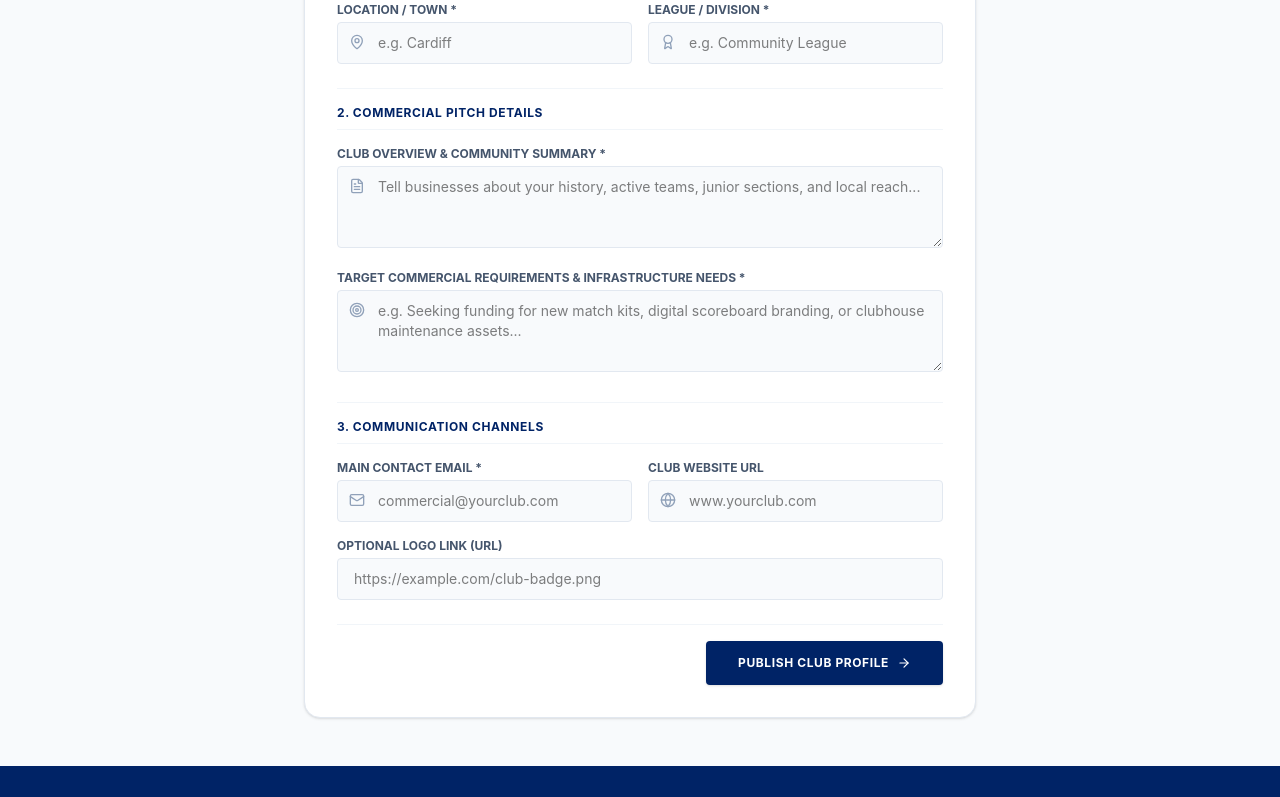
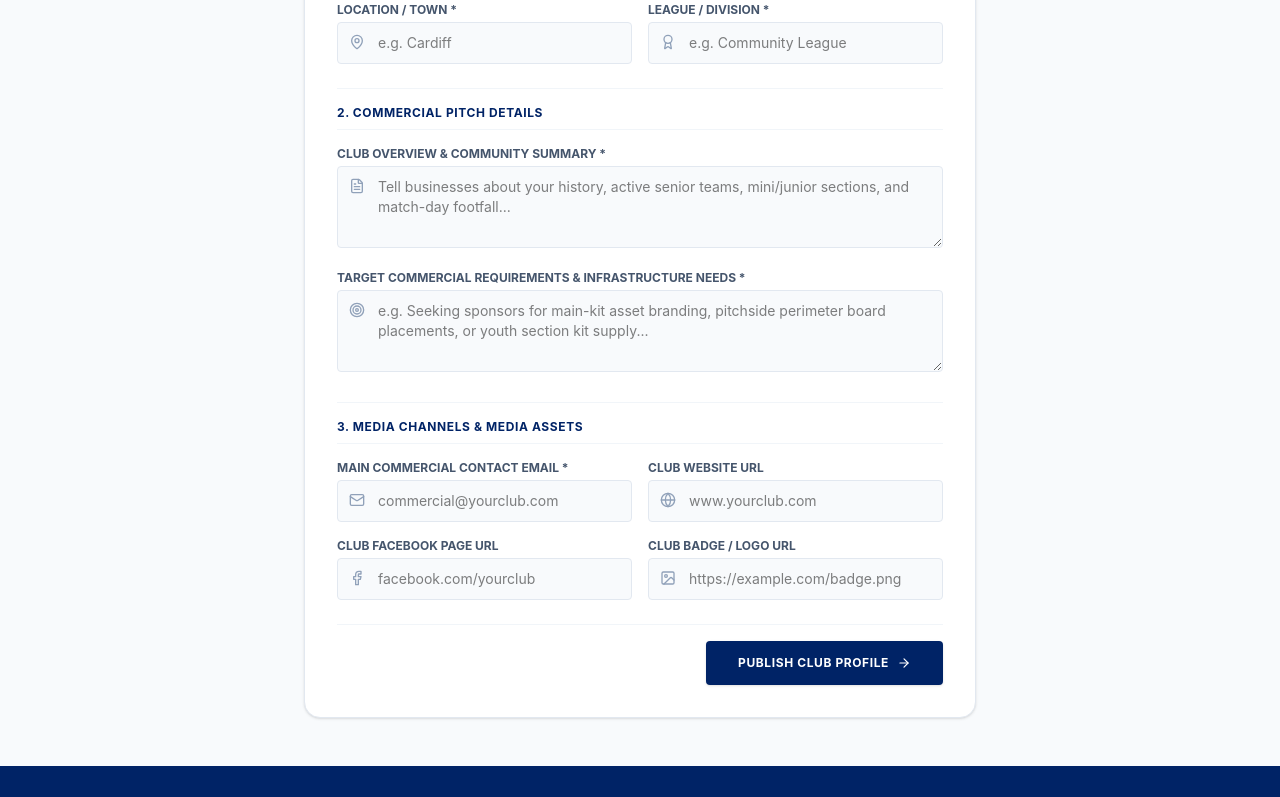
Before and after one commit to woodbridgemartin-create/Rugby-Fan-Commercial-Network, a React (Vite) app: page /club-registration in a window 1280 px wide. Shown: the part 419-1216 px from the top of the page. Built offline with nearby package versions, Linux system fonts and the light colour scheme; no server answers.

Commit message:
Update ClubRegistrationPage.tsx

```diff
--- a/src/pages/ClubRegistrationPage.tsx
+++ b/src/pages/ClubRegistrationPage.tsx
@@ -1,7 +1,7 @@
 import { useState } from 'react';
 import { useNavigate } from 'react-router-dom';
 import { supabase } from '../lib/supabase';
-import { Shield, MapPin, Award, Globe, Mail, FileText, Target, ArrowRight } from 'lucide-react';
+import { Shield, MapPin, Award, Globe, Mail, FileText, Target, ArrowRight, Facebook, Image } from 'lucide-react';
 
 export default function ClubRegistrationPage() {
   const navigate = useNavigate();
@@ -16,6 +16,7 @@ export default function ClubRegistrationPage() {
     infrastructure_needs: '',
     main_contact_email: '',
     website: '',
+    facebook_url: '',
     logo_url: ''
   });
 
@@ -34,6 +35,7 @@ export default function ClubRegistrationPage() {
           infrastructure_needs: formData.infrastructure_needs,
           main_contact_email: formData.main_contact_email,
           website: formData.website || null,
+          facebook_url: formData.facebook_url || null,
           logo_url: formData.logo_url || null,
         }
       ]);
@@ -118,7 +120,7 @@ export default function ClubRegistrationPage() {
             </div>
           </div>
 
-          {/* Section 2: Missing Profiles & Explanations added directly here */}
+          {/* Section 2: Commercial Details */}
           <div className="space-y-4 pt-4 border-t border-slate-100">
             <h3 className="text-xs font-bold uppercase tracking-wider text-[#002366] border-b border-slate-100 pb-2">2. Commercial Pitch Details</h3>
 
@@ -129,7 +131,7 @@ export default function ClubRegistrationPage() {
                 <textarea
                   required
                   rows={3}
-                  placeholder="Tell businesses about your history, active teams, junior sections, and local reach..."
+                  placeholder="Tell businesses about your history, active senior teams, mini/junior sections, and match-day footfall..."
                   value={formData.summary}
                   onChange={(e) => setFormData({ ...formData, summary: e.target.value })}
                   className="w-full pl-10 pr-4 py-2.5 bg-slate-50 border border-slate-200 rounded text-sm focus:outline-none focus:ring-2 focus:ring-[#002366]/20 focus:border-[#002366] transition-all"
@@ -144,7 +146,7 @@ export default function ClubRegistrationPage() {
                 <textarea
                   required
                   rows={3}
-                  placeholder="e.g. Seeking funding for new match kits, digital scoreboard branding, or clubhouse maintenance assets..."
+                  placeholder="e.g. Seeking sponsors for main-kit asset branding, pitchside perimeter board placements, or youth section kit supply..."
                   value={formData.infrastructure_needs}
                   onChange={(e) => setFormData({ ...formData, infrastructure_needs: e.target.value })}
                   className="w-full pl-10 pr-4 py-2.5 bg-slate-50 border border-slate-200 rounded text-sm focus:outline-none focus:ring-2 focus:ring-[#002366]/20 focus:border-[#002366] transition-all"
@@ -153,13 +155,13 @@ export default function ClubRegistrationPage() {
             </div>
           </div>
 
-          {/* Section 3: Channels & Links */}
+          {/* Section 3: Channels & Media Assets */}
           <div className="space-y-4 pt-4 border-t border-slate-100">
-            <h3 className="text-xs font-bold uppercase tracking-wider text-[#002366] border-b border-slate-100 pb-2">3. Communication Channels</h3>
+            <h3 className="text-xs font-bold uppercase tracking-wider text-[#002366] border-b border-slate-100 pb-2">3. Media Channels & Media Assets</h3>
 
             <div className="grid grid-cols-1 sm:grid-cols-2 gap-4">
               <div>
-                <label className="block text-xs font-bold uppercase text-slate-600 mb-1">Main Contact Email *</label>
+                <label className="block text-xs font-bold uppercase text-slate-600 mb-1">Main Commercial Contact Email *</label>
                 <div className="relative">
                   <Mail className="absolute left-3 top-3 h-4 w-4 text-slate-400" />
                   <input
@@ -188,15 +190,34 @@ export default function ClubRegistrationPage() {
               </div>
             </div>
 
+            <div className="grid grid-cols-1 sm:grid-cols-2 gap-4">
               <div>
-              <label className="block text-xs font-bold uppercase text-slate-600 mb-1">Optional Logo Link (URL)</label>
+                <label className="block text-xs font-bold uppercase text-slate-600 mb-1">Club Facebook Page URL</label>
+                <div className="relative">
+                  <Facebook className="absolute left-3 top-3 h-4 w-4 text-slate-400" />
                   <input
                     type="text"
-                placeholder="https://example.com/club-badge.png"
+                    placeholder="facebook.com/yourclub"
+                    value={formData.facebook_url}
+                    onChange={(e) => setFormData({ ...formData, facebook_url: e.target.value })}
+                    className="w-full pl-10 pr-4 py-2.5 bg-slate-50 border border-slate-200 rounded text-sm focus:outline-none focus:ring-2 focus:ring-[#002366]/20 focus:border-[#002366] transition-all"
+                  />
+                </div>
+              </div>
+
+              <div>
+                <label className="block text-xs font-bold uppercase text-slate-600 mb-1">Club Badge / Logo URL</label>
+                <div className="relative">
+                  <Image className="absolute left-3 top-3 h-4 w-4 text-slate-400" />
+                  <input
+                    type="text"
+                    placeholder="https://example.com/badge.png"
                     value={formData.logo_url}
                     onChange={(e) => setFormData({ ...formData, logo_url: e.target.value })}
-                className="w-full px-4 py-2.5 bg-slate-50 border border-slate-200 rounded text-sm focus:outline-none focus:ring-2 focus:ring-[#002366]/20 focus:border-[#002366] transition-all"
+                    className="w-full pl-10 pr-4 py-2.5 bg-slate-50 border border-slate-200 rounded text-sm focus:outline-none focus:ring-2 focus:ring-[#002366]/20 focus:border-[#002366] transition-all"
                   />
+                </div>
+              </div>
             </div>
           </div>
 
```
Lines whose indentation alone changed are shown as unchanged.
